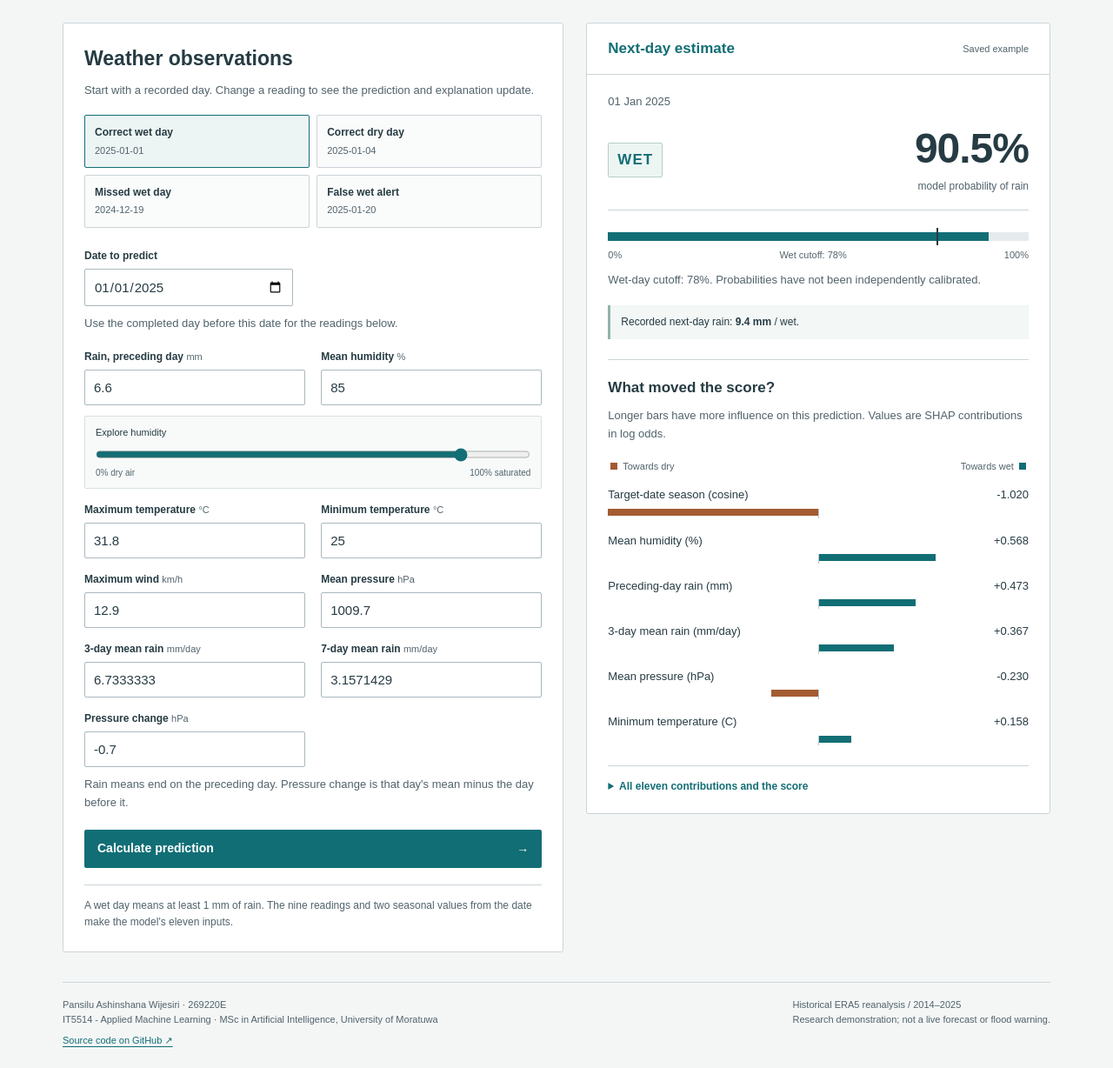
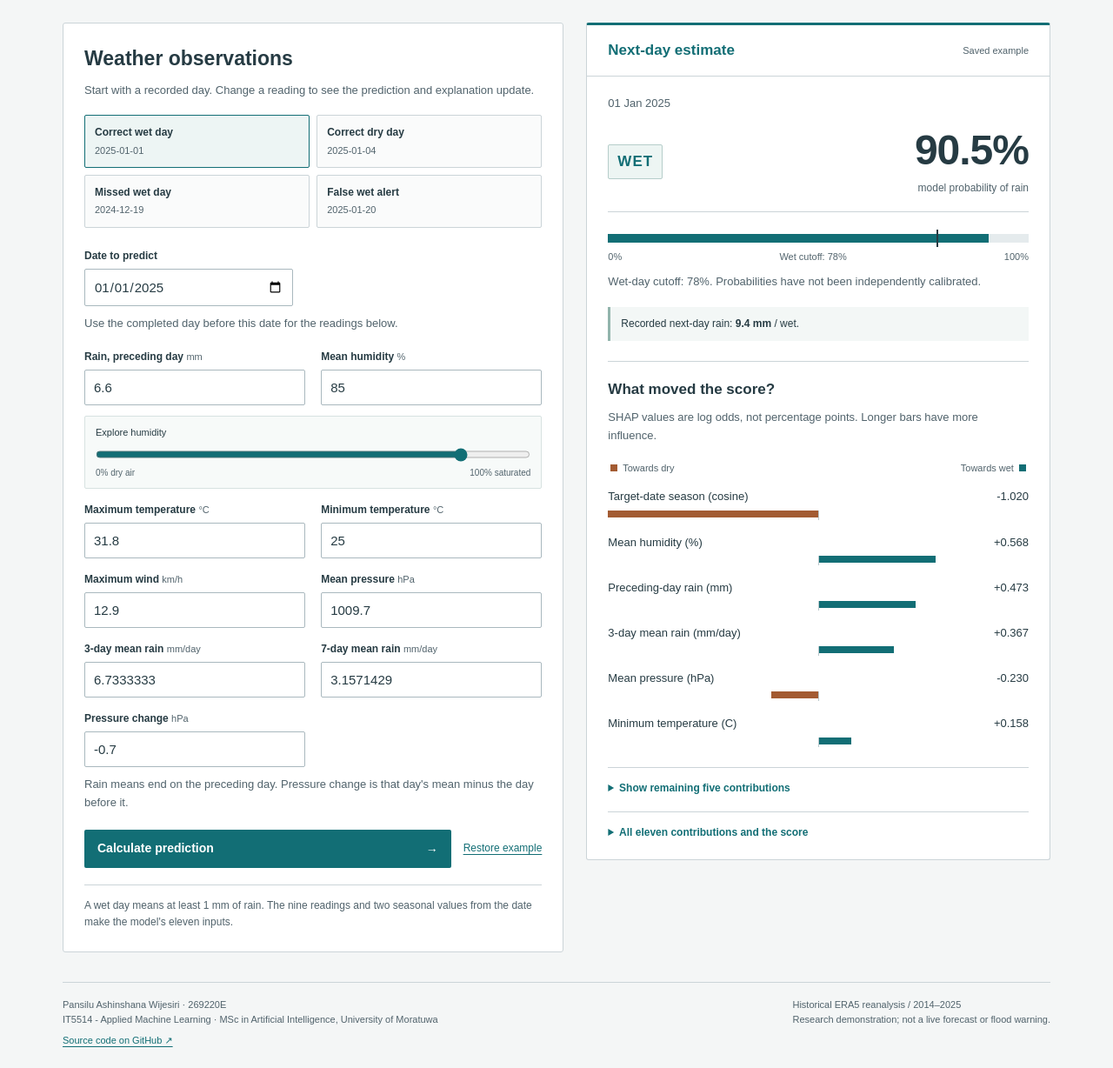
Before and after one commit to PansiluAW/colombo-rain-study-ML, a Flask app: page /?example=0 in a window 1280 px wide. Shown: the part 200-1428 px from the top of the page at 87% size. Run offline with Flask 3, Linux system fonts and the light colour scheme.

Commit message:
Add example comparisons and expand explanation controls

```diff
--- a/app.py
+++ b/app.py
@@ -35,6 +35,9 @@ def notebook():
     matched = None
     contributions = []
     outside = []
+    reference_index = None
+    reference = None
+    comparison = None
     if request.method == 'POST':
         values = {key: request.form.get(key, '') for key in INPUTS}
         target = request.form.get('target_date', '')
@@ -46,15 +49,31 @@ def notebook():
         except ValueError:
             abort(404)
         example = examples[index]
+        reference_index = index
         values = dict(zip(INPUTS, example['features']))
         target = example['date']
     try:
+        if request.method == 'POST' and request.form.get('reference_example', ''):
+            try:
+                reference_index = int(request.form['reference_example'])
+                if not 0 <= reference_index < len(examples):
+                    raise ValueError
+            except ValueError:
+                reference_index = None
+                raise ValueError('Choose a recorded example before comparing readings.') from None
+        if reference_index is not None:
+            reference = examples[reference_index]
         frame = make_input(target, values)
         prediction = assess(model, frame, threshold)
         target_label = date.fromisoformat(target).strftime('%d %b %Y')
         matched = next((item for item in examples if item['date'] == target
                        and np.allclose(frame.iloc[0].to_numpy(), item['features'],
                                        atol=1e-6, rtol=0)), None)
+        if reference is not None and (reference['date'] != target
+                or not np.allclose(frame.iloc[0].to_numpy(), reference['features'],
+                                   atol=1e-6, rtol=0)):
+            comparison = dict(original=reference['probability'],
+                              delta=100 * (prediction['probability'] - reference['probability']))
         outside = [LABELS[i] for i, key in enumerate(INPUTS)
                    if not train[key].min() <= frame.iloc[0][key] <= train[key].max()]
         largest = max(float(np.abs(prediction['shap']).max()), 1e-12)
@@ -74,6 +93,8 @@ def notebook():
     return render_template('notebook.html', active='entry', fields=fields,
                            target=target, target_label=target_label, examples=examples,
                            prediction=prediction, threshold=threshold, matched=matched,
+                           reference_index=reference_index, reference=reference,
+                           comparison=comparison,
                            contributions=contributions, outside=outside, error=error), 422 if error else 200
 
 
--- a/static/notebook.css
+++ b/static/notebook.css
@@ -134,3 +134,24 @@ footer p { margin: 0; }
   footer { display: block; }
   footer p + p { margin-top: 12px; }
 }
+
+/* Comparisons use the selected recorded entry as a fixed reference. */
+.prediction { border-top: 3px solid var(--wet); }
+.form-actions { display: flex; align-items: center; gap: 14px; margin-top: 20px; }
+.form-actions button { flex: 1; margin-top: 0; }
+.restore { font-size: 12px; white-space: nowrap; }
+.comparison { margin: 21px 0; padding: 15px 0 3px; border-top: 1px solid var(--line); }
+.comparison-heading { display: flex; flex-wrap: wrap; align-items: baseline; justify-content: space-between; gap: 6px 14px; font-size: 12px; }
+.comparison-heading strong { font-weight: 600; }
+.comparison-heading > span { color: var(--wet); font-variant-numeric: tabular-nums; }
+.reference-note { font-size: 11px; color: var(--muted); margin: 4px 0 12px; }
+.compare-row { display: grid; grid-template-columns: 48px 1fr 48px; align-items: center; gap: 10px; margin: 9px 0; font-size: 12px; }
+.compare-row strong { font-weight: 400; text-align: right; font-variant-numeric: tabular-nums; }
+.compare-track { height: 8px; background: #e6ecee; }
+.compare-track i { display: block; height: 100%; background: #80949d; }
+.compare-track.edited i { background: var(--wet); }
+.remaining-bars { margin-bottom: 17px; }
+.remaining-bars .contributions { margin-bottom: 6px; }
+figure > a { display: block; }
+figure > a:hover { outline: 1px solid var(--wet); outline-offset: 5px; }
+@media (max-width: 400px) { .form-actions { gap: 10px; }.form-actions button { font-size: 12px; }.restore { font-size: 11px; } }
--- a/templates/base.html
+++ b/templates/base.html
@@ -4,7 +4,7 @@
   <meta charset="utf-8">
   <meta name="viewport" content="width=device-width, initial-scale=1">
   <title>{% block title %}Colombo, tomorrow.{% endblock %}</title>
-  <link rel="stylesheet" href="{{ url_for('static', filename='notebook.css', v='3') }}">
+  <link rel="stylesheet" href="{{ url_for('static', filename='notebook.css', v='4') }}">
 </head>
 <body>
 <div class="sheet">
--- a/templates/notebook.html
+++ b/templates/notebook.html
@@ -1,5 +1,14 @@
 {% extends 'base.html' %}
 {% block content %}
+{% macro shap_bars(items, label) %}
+<ol class="contributions" aria-label="{{ label }}">
+{% for item in items %}
+  <li><div class="contribution-label">{{ item.label }} <strong>{{ '%+.3f'|format(item.value) }}</strong></div>
+    <div class="bar-track"><div class="half negative">{% if item.value < 0 %}<span style="width:{{ item.width }}%"></span>{% endif %}</div><div class="half positive">{% if item.value >= 0 %}<span style="width:{{ item.width }}%"></span>{% endif %}</div></div>
+  </li>
+{% endfor %}
+</ol>
+{% endmacro %}
 <div class="entry-layout">
   <section class="readings-panel" aria-labelledby="readings-title">
     <h1 id="readings-title">Weather observations</h1>
@@ -10,6 +19,7 @@
     {% endfor %}
     </div>
     <form method="post" action="{{ url_for('notebook') }}#prediction" id="weather-form">
+      <input type="hidden" name="reference_example" value="{{ reference_index if reference_index is not none else '' }}">
       <label class="date-field" for="target_date">Date to predict
         <input type="date" id="target_date" name="target_date" value="{{ target }}" required>
       </label>
@@ -22,7 +32,10 @@
       {% endfor %}
       </div>
       <p class="note">Rain means end on the preceding day. Pressure change is that day's mean minus the day before it.</p>
-      <button type="submit">Calculate prediction <span aria-hidden="true">→</span></button>
+      <div class="form-actions">
+        <button type="submit">Calculate prediction <span aria-hidden="true">→</span></button>
+        <a class="restore" href="{{ url_for('notebook', example=reference_index if reference_index is not none else 0) }}">Restore example</a>
+      </div>
     </form>
     <p class="pencil">A wet day means at least 1 mm of rain. The nine readings and two seasonal values from the date make the model's eleven inputs.</p>
     <noscript><p class="note">Use Calculate prediction to apply your changes.</p></noscript>
@@ -39,17 +52,22 @@
       <div class="probability-meter" role="img" aria-label="Wet-day probability {{ '%.1f'|format(100 * prediction.probability) }} percent; cutoff {{ '%.0f'|format(100 * threshold) }} percent"><span class="fill" style="width:{{ 100 * prediction.probability }}%"></span><span class="cutoff" style="left:{{ 100 * threshold }}%"></span></div><div class="meter-labels"><span>0%</span><span>Wet cutoff: {{ '%.0f'|format(100 * threshold) }}%</span><span>100%</span></div>
       <p class="note">Wet-day cutoff: {{ '%.0f'|format(100 * threshold) }}%. Probabilities have not been independently calibrated.</p>
       {% if matched %}<p class="observation">Recorded next-day rain: <strong>{{ '%.1f'|format(matched.actual_rain) }} mm</strong> / {{ 'wet' if matched.actual else 'dry' }}.</p>{% endif %}
+      {% if comparison %}
+      <section class="comparison" aria-label="Comparison with original entry">
+        <div class="comparison-heading"><strong>Change from original entry</strong><span>{{ '%+.1f'|format(comparison.delta) }} percentage points</span></div>
+        <p class="reference-note">{{ reference.name }} · {{ reference.date }}</p>
+        <div class="compare-row"><span>Original</span><div class="compare-track"><i style="width:{{ 100 * comparison.original }}%"></i></div><strong>{{ '%.1f'|format(100 * comparison.original) }}%</strong></div>
+        <div class="compare-row"><span>Edited</span><div class="compare-track edited"><i style="width:{{ 100 * prediction.probability }}%"></i></div><strong>{{ '%.1f'|format(100 * prediction.probability) }}%</strong></div>
+      </section>
+      {% endif %}
       {% if outside %}<p class="warning">Outside the training range: {{ outside|join(', ') }}.</p>{% endif %}
       <h3>What moved the score?</h3>
-      <p class="note">Longer bars have more influence on this prediction. Values are SHAP contributions in log odds.</p>
+      <p class="note">SHAP values are log odds, not percentage points. Longer bars have more influence.</p>
       <div class="chart-key"><span><i class="key-dot dry-dot"></i> Towards dry</span><span>Towards wet <i class="key-dot wet-dot"></i></span></div>
-      <ol class="contributions" aria-label="Six largest SHAP contributions">
-      {% for item in contributions[:6] %}
-        <li><div class="contribution-label">{{ item.label }} <strong>{{ '%+.3f'|format(item.value) }}</strong></div>
-          <div class="bar-track"><div class="half negative">{% if item.value < 0 %}<span style="width:{{ item.width }}%"></span>{% endif %}</div><div class="half positive">{% if item.value >= 0 %}<span style="width:{{ item.width }}%"></span>{% endif %}</div></div>
-        </li>
-      {% endfor %}
-      </ol>
+      {{ shap_bars(contributions[:6], 'Six largest SHAP contributions') }}
+      <details class="remaining-bars"><summary>Show remaining five contributions</summary>
+        {{ shap_bars(contributions[6:], 'Remaining five SHAP contributions') }}
+      </details>
       <details><summary>All eleven contributions and the score</summary>
         <div class="table-wrap"><table><thead><tr><th scope="col">Input</th><th scope="col">SHAP / log odds</th></tr></thead><tbody>
         {% for item in contributions %}<tr><th scope="row">{{ item.label }}</th><td>{{ '%+.4f'|format(item.value) }}</td></tr>{% endfor %}
```
Also changed, not shown: templates/results.html (+7 -6 lines), tests/test_study.py (+43 -0 lines).
